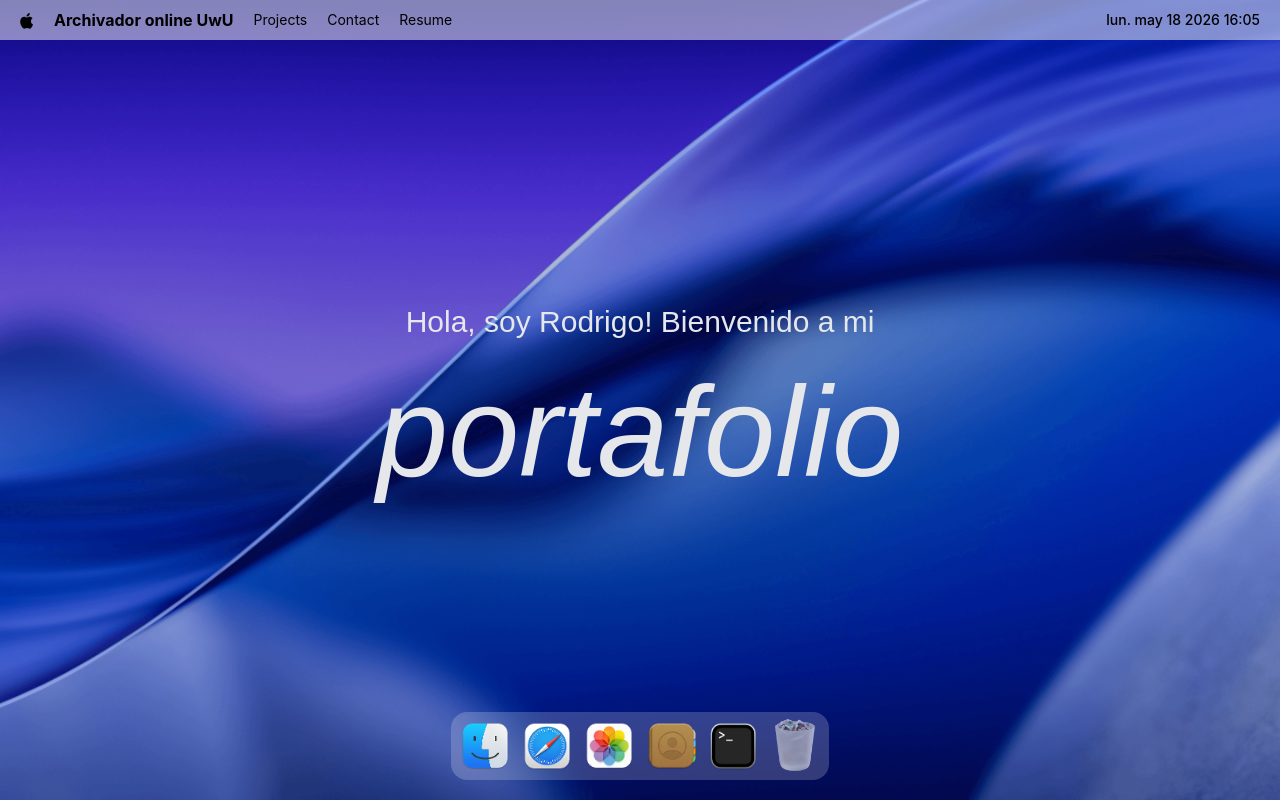
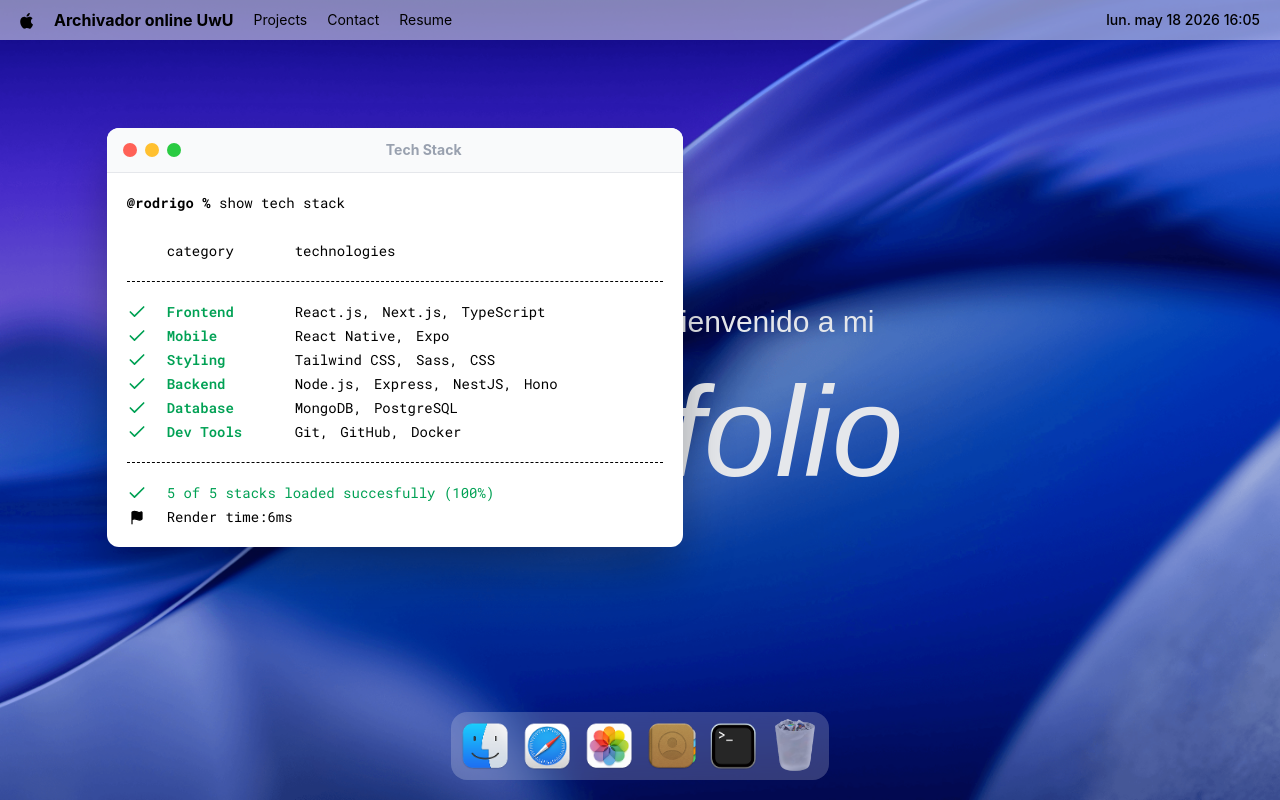
Before and after one commit to rodrigoOpo/df, a Next.js app in the folder client/: page / in a window 1280 px wide. Both pictures are taken after a click on the button 733 px from the left and 746 px from the top of the page. Built offline with nearby package versions, Linux system fonts and the light colour scheme; a web font is replaced by a local one.

Commit message:
implement a hoc for managing window state

```diff
--- a/client/src/app/page.tsx
+++ b/client/src/app/page.tsx
@@ -1,4 +1,10 @@
 import { Navbar, Welcome, Dock } from '@/components/index'
+import gsap from 'gsap';
+import { Draggable } from 'gsap/Draggable';
+
+import Terminal from '@/windows/index';
+
+gsap.registerPlugin(Draggable)
 
 export default function Home() {
   return (
@@ -6,6 +12,8 @@
       <Navbar/>
       <Welcome/>
       <Dock/>
+
+      <Terminal/>
     </>
   );
 }
--- a/client/src/components/Dock.tsx
+++ b/client/src/components/Dock.tsx
@@ -16,7 +16,7 @@
 
 const Dock = (props: Props) => {
 
-    const { openWindow, closeWindow, windows } = useWindowStore()
+ const { openWindow, closeWindow, windows } = useWindowStore()
 
  const dockRef = useRef<HTMLDivElement>(null);
 
--- a/client/src/components/Navbar.tsx
+++ b/client/src/components/Navbar.tsx
@@ -1,12 +1,27 @@
+"use client"
+
 import { navLinks, navIcons } from '@/constants'
 import dayjs from 'dayjs'
 import 'dayjs/locale/es';
+import { useState, useEffect } from 'react';
+
 
 dayjs.locale('es');
 
 type Props = {}
 
 const Navbar = (props: Props) => {
+
+  const [time, setTime] = useState(dayjs());
+
+  useEffect(() => {
+    const interval = setInterval(() => {
+      setTime(dayjs());
+    }, 60_000); // cada minuto
+
+    return () => clearInterval(interval);
+  }, []);
+
   return (
     <nav>
         <div>
@@ -24,7 +39,7 @@
 
 
         <div>
-          <time>{dayjs().format("ddd MMM D YYYY H:mm")}</time>
+          <time>{time.format("ddd MMM D YYYY H:mm")}</time>
         </div>
     </nav>
   )
--- /dev/null
+++ b/client/src/components/WindowControlls.tsx
@@ -0,0 +1,21 @@
+import useWindowStore from "@/store/Window"
+
+type Props = {
+    target: any
+}
+
+const WindowControlls = ({target}: Props) => {
+
+    const {closeWindow} = useWindowStore();
+
+
+  return (
+    <div id="window-controls">
+        <div className="close" onClick={() => closeWindow(target)}/>
+        <div className="minimize"/>
+        <div className="maximize"/>
+    </div>
+  )
+}
+
+export default WindowControlls
--- a/client/src/components/index.ts
+++ b/client/src/components/index.ts
@@ -1,6 +1,7 @@
 import Navbar from "./Navbar";
 import Welcome from "./Welcome";
 import Dock from "./Dock";
+import WindowControlls from "./WindowControlls";
 
 
-export {Navbar, Welcome, Dock };
+export {Navbar, Welcome, Dock, WindowControlls };
--- /dev/null
+++ b/client/src/hoc/WindowWrapper.tsx
@@ -0,0 +1,65 @@
+"use client"
+
+import useWindowStore from "@/store/Window"
+import { WINDOW_CONFIG } from "@/constants";
+import { useLayoutEffect, useRef } from "react";
+import { ComponentType } from "react";
+import { useGSAP } from "@gsap/react";
+import gsap from "gsap";
+import {Draggable} from "gsap/Draggable";
+
+gsap.registerPlugin(Draggable);
+
+type WindowKey = keyof typeof WINDOW_CONFIG;
+type Props = {}
+
+const WindowWrapper = (Component:ComponentType<any>, windowKey: WindowKey) => {
+
+  const Wrapped = (props: Props) => {
+    const { focusWindow, windows } = useWindowStore()
+    const { isOpen, zIndex } = windows[windowKey]
+    const ref = useRef<HTMLElement | null>(null)
+
+
+    useGSAP(()=>{
+      const el = ref.current;
+      if(!el || !isOpen) return;
+
+      el.style.display = "block";
+
+      gsap.fromTo(
+        el,
+        {scale: 0.8, opacity:0, y:40},
+        {scale:1, opacity:1, y:0, duration:0.5, ease:"power3.out"}
+      )
+    }, [isOpen])
+
+    useGSAP(()=>{
+      const el = ref.current;
+      if(!el) return;
+
+      const [instance] = Draggable.create(el, { onPress: () => focusWindow(windowKey) })
+
+      return () => instance.kill();
+    },[])
+
+
+    useLayoutEffect(()=>{
+      const el = ref.current;
+      if(!el) return;
+      el.style.display = isOpen ? "block" : "none";
+    },[isOpen])
+
+    return (
+      <section id={windowKey} ref={ref} style={{ zIndex }} className="absolute">
+        <Component {...props}/>
+      </section>
+    )
+  }
+
+  Wrapped.displayName = `WindowWrapper(${Component.displayName || Component.name || 'Component'})`
+
+  return Wrapped
+}
+
+export default WindowWrapper;
--- a/client/src/store/Window.ts
+++ b/client/src/store/Window.ts
@@ -38,6 +38,8 @@
         openWindow: (windowKey:WindowKey, data = null) =>
             set((state:any)=> {
                 const win = state.windows[windowKey as WindowKey];
+                //Defensive: if the windowKey is invalid, do nothing.
+                if(!win) return;
                 win.isOpen = true;
                 win.zIndex = state.nextZIndex;
                 win.data = data ?? win.data;
@@ -47,6 +49,8 @@
         closeWindow: (windowKey:WindowKey) =>
             set((state:any)=> {
                 const win = state.windows[windowKey];
+                //Defensive: if the windowKey is invalid, do nothing.
+                if(!win) return;
                 win.isOpen = false;
                 win.zIndex = INITIAL_Z_INDEX;
                 win.data = null;
--- /dev/null
+++ b/client/src/windows/Terminal.tsx
@@ -0,0 +1,61 @@
+"use client"
+
+import WindowWrapper from '@/hoc/WindowWrapper'
+import { techStack } from '@/constants'
+import { Check, Flag } from 'lucide-react'
+import { WindowControlls } from '@/components'
+
+type Props = {}
+
+const Terminal = (props: Props) => {
+  return (
+    <>
+        <div id='window-header'>
+            <WindowControlls target="terminal"/>
+            <h2>Tech Stack</h2>
+        </div>
+
+        <div className='techstack'>
+            <p>
+                <span className='font-bold'>@rodrigo % </span>
+                show tech stack
+            </p>
+
+            <div className='label'>
+                <p className='w-32'>category</p>
+                <p>technologies</p>
+            </div>
+
+            <ul className='content'>
+                {techStack.map(({category, items})=> (
+                    <li key={category} className='flex items-center'>
+                        <Check className='check' size={20}/>
+                        <h3>{category}</h3>
+                        <ul>
+                            {items.map((item, i)=> (
+                                <li key={i}>
+                                    {item}
+                                    {i < items.length -1 ? "," : ""}
+                                </li>
+                            ))}
+                        </ul>
+                    </li>
+                ))}
+            </ul>
+            <div className='footnote'>
+                <p>
+                    <Check size={20}/> 5 of 5 stacks loaded succesfully (100%)
+                </p>
+                <p className='text-black'>
+                    <Flag size={15} fill='black'/>
+                    Render time:6ms
+                </p>
+            </div>
+        </div>
+    </>
+  )
+}
+
+const TerminalWindow = WindowWrapper(Terminal, 'terminal')
+
+export default TerminalWindow
--- /dev/null
+++ b/client/src/windows/index.ts
@@ -0,0 +1,4 @@
+import Terminal from "./Terminal";
+
+
+export default Terminal
```
